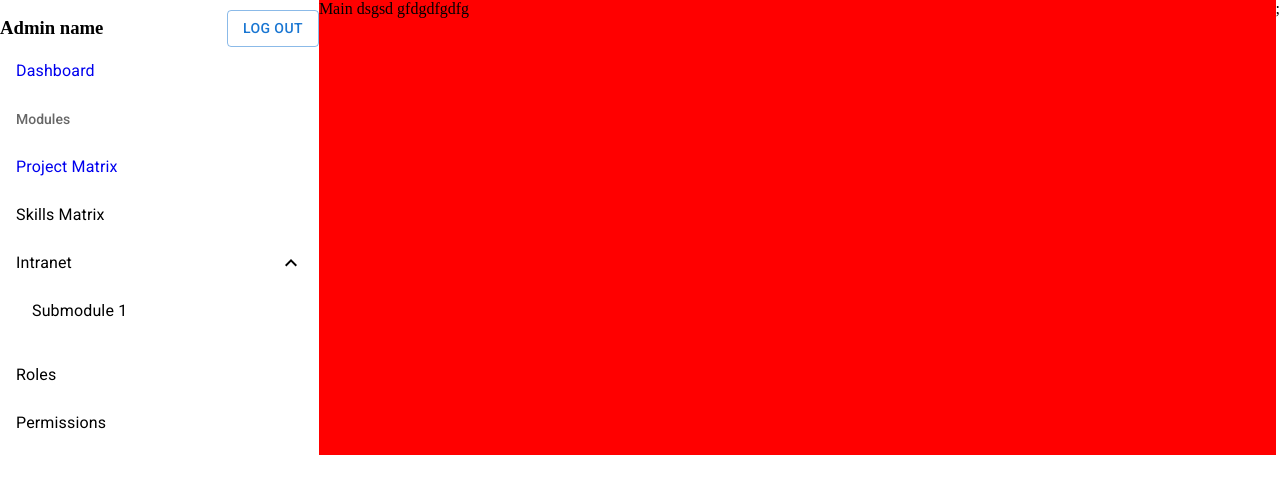
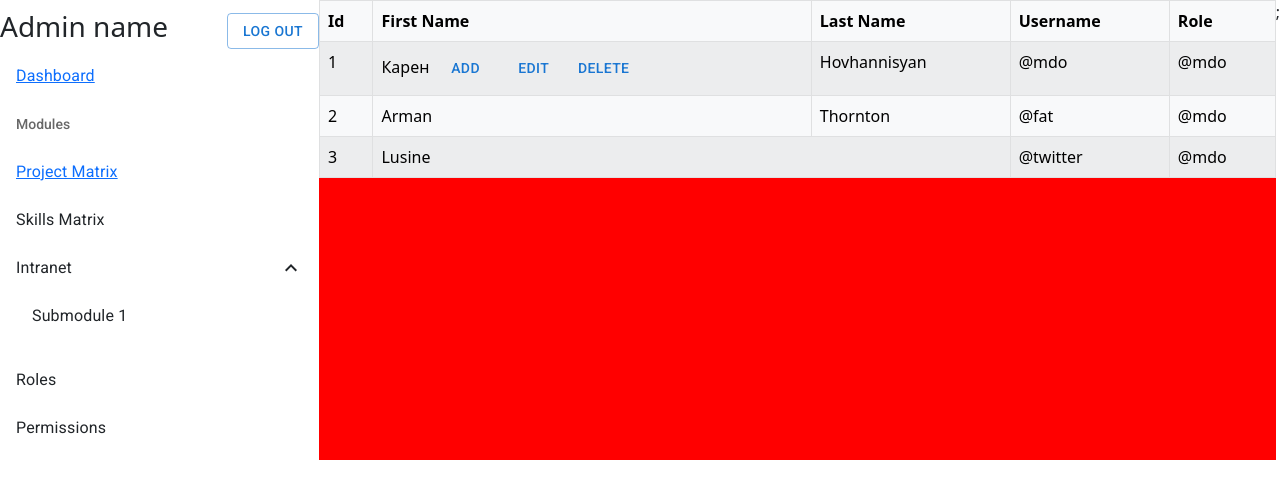
Before and after one commit to Voskanyan20/rbac, a React (Create React App) app: page / in a window 1280 px wide. Shown: the top 498 px of the page. Built offline with nearby package versions, Linux system fonts and the light colour scheme.

Commit message:
added simple table and fix issues

```diff
--- a/src/components/main/Dashboard.jsx
+++ b/src/components/main/Dashboard.jsx
@@ -1,12 +1,45 @@
+import { Button } from '@mui/material'
 import React from 'react'
+import { Table } from 'react-bootstrap'
 import "./style.css"
 
 export default function Main() {
+  const count = 5;
   return (
     <main id='main'>
-      Main
-      dsgsd
-      gfdgdfgdfg
+      <Table striped bordered hover variant="light">
+      <thead>
+        <tr>
+          <th>Id</th>
+          <th>First Name</th>
+          <th>Last Name</th>
+          <th>Username</th>
+          <th>Role</th>
+        </tr>
+      </thead>
+      <tbody>
+        <tr>
+          <td>1</td>
+          <td>Карен <Button>add</Button> <Button>edit</Button> <Button>delete</Button></td>
+          <td>Hovhannisyan</td>
+          <td>@mdo</td>
+          <td>@mdo</td>
+        </tr>
+        <tr>
+          <td>2</td>
+          <td>Arman</td>
+          <td>Thornton</td>
+          <td>@fat</td>
+          <td>@mdo</td>
+        </tr>
+        <tr>
+          <td>3</td>
+          <td colSpan={2}>Lusine</td>
+          <td>@twitter</td>
+          <td>@mdo</td>
+        </tr>
+      </tbody>
+    </Table>
     </main>
   )
 }
--- a/src/index.js
+++ b/src/index.js
@@ -1,7 +1,7 @@
 import React from 'react';
 import ReactDOM from 'react-dom/client';
 import App from './App';
-
+import 'bootstrap/dist/css/bootstrap.min.css';
 import '@fontsource/roboto/300.css';
 import '@fontsource/roboto/400.css';
 import '@fontsource/roboto/500.css';
```
Also changed, not shown: package.json (+8 -3 lines), 2 other files (tests, documents, lock files or other folders).
